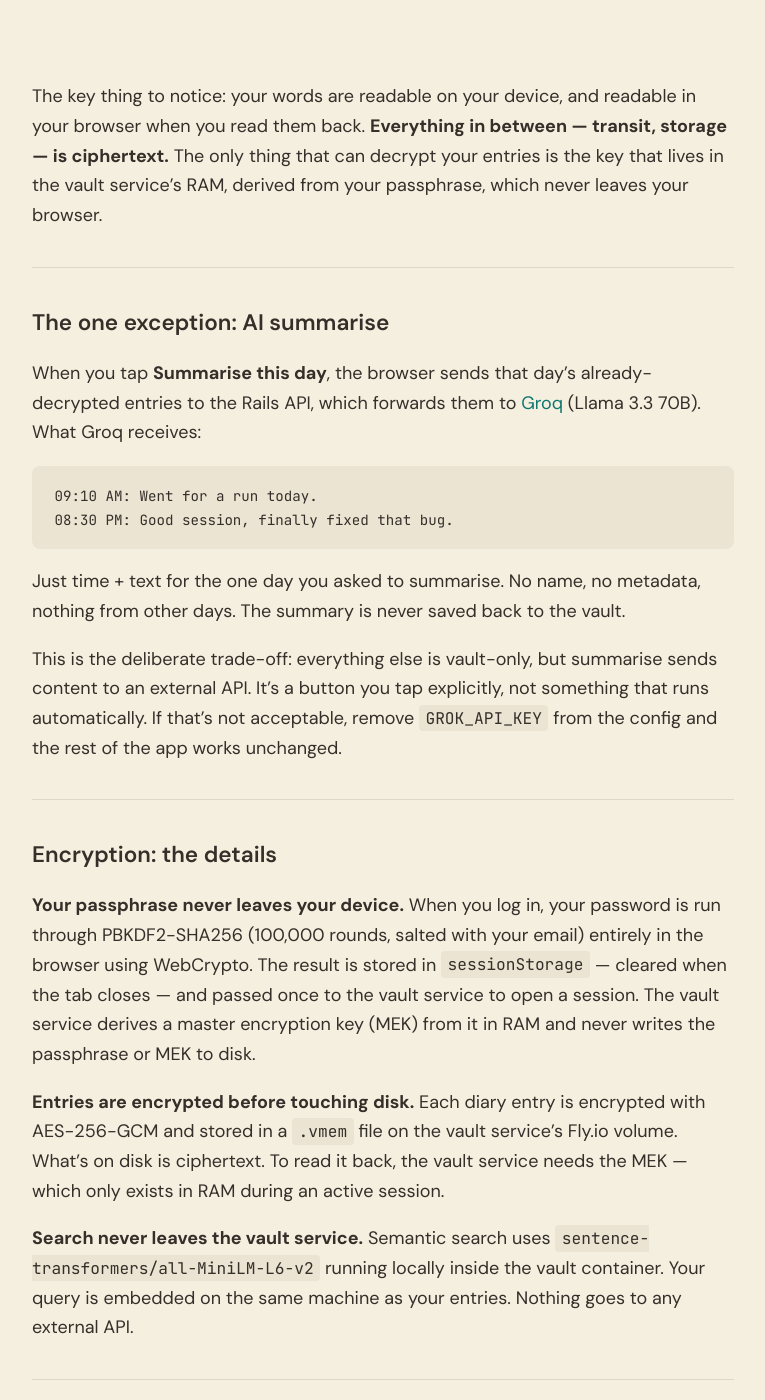
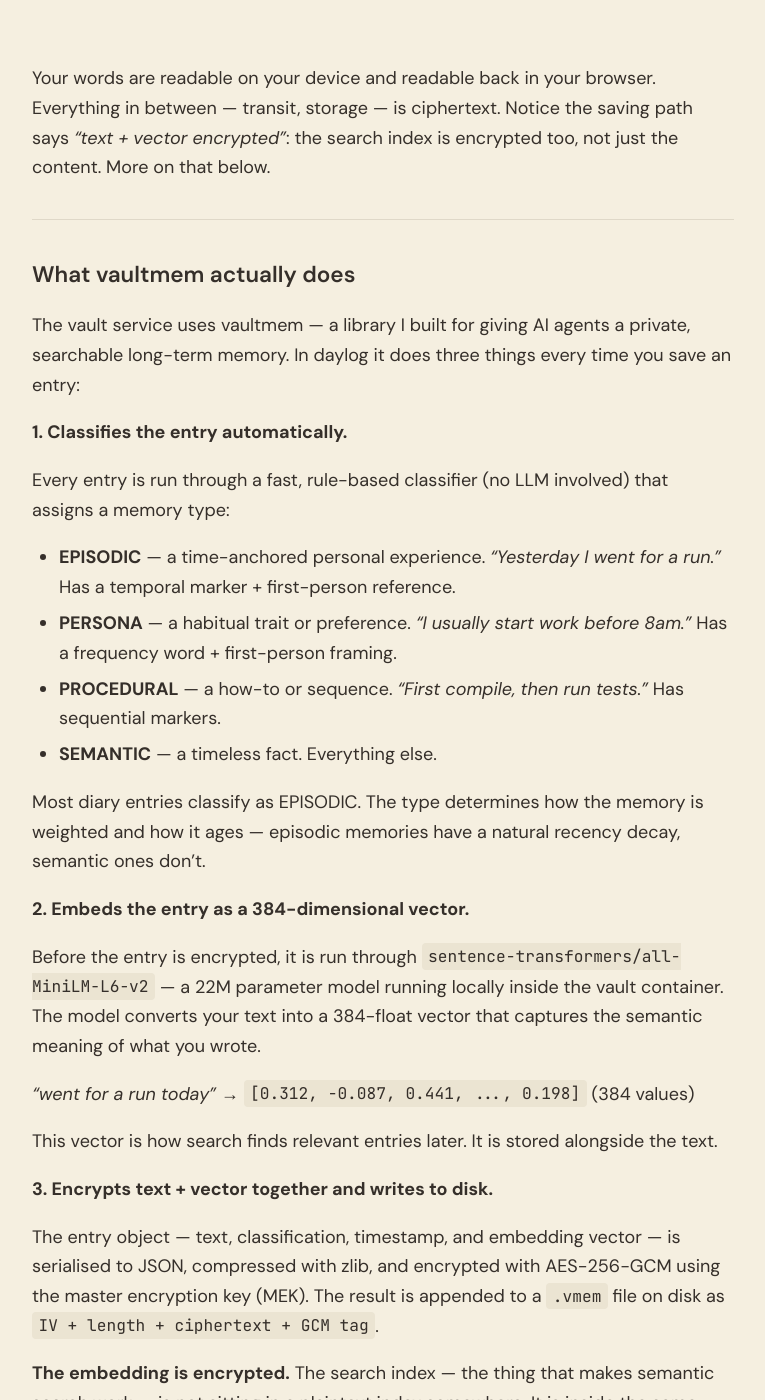
Before and after one commit to aag1091-alt/avinashgosavi.com, a Jekyll site: the page built from _posts/2026-04-12-daylog-security-architecture.md, in a window 1280 px wide and 1400 px high, scrolled down 1066 px. Shown: the whole window, without its empty margins (257-1022 px from the left). Built offline with Jekyll 4.4.1, drawn with Linux system fonts in a browser that asks for light colours; some of the changed text lies outside the part shown.

Commit message:
Add Try it yourself section; remove repo links
Live app URL, demo credentials, and guided examples for search,
summarise, and voice. Repo links removed since it's not public yet.

````diff
--- a/_posts/2026-04-12-daylog-security-architecture.md
+++ b/_posts/2026-04-12-daylog-security-architecture.md
@@ -2,20 +2,18 @@
 layout: post
 title: "How daylog Keeps Your Diary Private (Even from Itself)"
 permalink: /post/daylog-security-architecture/
-read_time: 7
+read_time: 8
 ---
 
-[daylog](https://github.com/aag1091-alt/daylog) is a voice diary. You open it, tap the mic, say what's on your mind, and it saves. You can search your entries semantically — "when was I frustrated?" — and ask an AI to summarise your day.
+daylog is a voice diary. You open it, tap the mic, say what's on your mind, and it saves. You can search your entries semantically — type "frustrated" and it surfaces the day you wrote *"couldn't make progress, everything felt blocked"* even though that exact word never appears.
 
-That last part sounds like a contradiction. Private diary. AI summary. How does that work without handing your thoughts to a cloud service?
-
-This post walks through exactly what goes where, what's encrypted and when, and what the one deliberate trade-off is.
+That search working at all, while keeping your diary private, requires a few things to be true simultaneously: the content must be encrypted at rest, the search index must also be encrypted, and nothing should leave the device to answer a query. This post explains how each of those holds.
 
 ---
 
 ## How your words travel
 
-The diagram below traces a single diary entry — "went for a run today" — from your mouth to disk, and back to your eyes.
+The diagram traces a single entry from your mouth to disk, and back to your eyes.
 
 <svg viewBox="0 0 700 290" xmlns="http://www.w3.org/2000/svg" style="width:100%;max-width:700px;display:block;margin:2rem 0;font-family:system-ui,sans-serif;font-size:12px">
   <defs>
@@ -24,171 +22,221 @@
     </marker>
   </defs>
 
-  <!-- ── SAVING label ── -->
+  <!-- SAVING label -->
   <text x="10" y="14" font-size="10" fill="#64748b" font-weight="700" letter-spacing="0.12em">SAVING AN ENTRY</text>
 
-  <!-- Write box 1: Speak -->
   <rect x="10" y="22" width="120" height="72" rx="7" fill="#dcfce7" stroke="#16a34a" stroke-width="1.5"/>
   <text x="70" y="46" text-anchor="middle" font-size="16">🎤</text>
   <text x="70" y="63" text-anchor="middle" font-size="10" fill="#15803d" font-weight="600">You speak</text>
   <text x="70" y="78" text-anchor="middle" font-size="9" fill="#166534">"went for a run today"</text>
-
   <line x1="130" y1="58" x2="148" y2="58" stroke="#94a3b8" stroke-width="1.5" marker-end="url(#arr)"/>
 
-  <!-- Write box 2: Browser -->
   <rect x="150" y="22" width="120" height="72" rx="7" fill="#dcfce7" stroke="#16a34a" stroke-width="1.5"/>
   <text x="210" y="43" text-anchor="middle" font-size="10" fill="#15803d" font-weight="600">Browser</text>
   <text x="210" y="57" text-anchor="middle" font-size="9" fill="#166534">"went for a run today"</text>
   <text x="210" y="70" text-anchor="middle" font-size="8" fill="#22c55e">transcribed on-device</text>
   <text x="210" y="83" text-anchor="middle" font-size="8" fill="#22c55e">nothing sent yet ✓</text>
-
   <line x1="270" y1="58" x2="288" y2="58" stroke="#94a3b8" stroke-width="1.5" marker-end="url(#arr)"/>
 
-  <!-- Write box 3: HTTPS -->
   <rect x="290" y="22" width="120" height="72" rx="7" fill="#dbeafe" stroke="#3b82f6" stroke-width="1.5"/>
   <text x="350" y="46" text-anchor="middle" font-size="10" fill="#1d4ed8" font-weight="600">HTTPS</text>
   <text x="350" y="60" text-anchor="middle" font-size="9" fill="#1d4ed8">"went for a run today"</text>
   <text x="350" y="74" text-anchor="middle" font-size="8" fill="#3b82f6">content encrypted</text>
   <text x="350" y="86" text-anchor="middle" font-size="8" fill="#3b82f6">in transit by TLS</text>
-
   <line x1="410" y1="58" x2="428" y2="58" stroke="#94a3b8" stroke-width="1.5" marker-end="url(#arr)"/>
 
-  <!-- Write box 4: Vault encrypts -->
   <rect x="430" y="22" width="120" height="72" rx="7" fill="#fef9c3" stroke="#ca8a04" stroke-width="1.5"/>
   <text x="490" y="43" text-anchor="middle" font-size="10" fill="#854d0e" font-weight="600">Vault encrypts</text>
-  <text x="490" y="57" text-anchor="middle" font-size="8" fill="#92400e">AES-256-GCM</text>
+  <text x="490" y="57" text-anchor="middle" font-size="8" fill="#92400e">embed → AES-256-GCM</text>
   <text x="490" y="70" text-anchor="middle" font-size="8" fill="#92400e">🔑 using your key</text>
-  <text x="490" y="83" text-anchor="middle" font-size="8" fill="#92400e">derived from password</text>
-
+  <text x="490" y="83" text-anchor="middle" font-size="8" fill="#92400e">text + vector encrypted</text>
   <line x1="550" y1="58" x2="568" y2="58" stroke="#94a3b8" stroke-width="1.5" marker-end="url(#arr)"/>
 
-  <!-- Write box 5: Disk -->
   <rect x="570" y="22" width="120" height="72" rx="7" fill="#fee2e2" stroke="#dc2626" stroke-width="1.5"/>
   <text x="630" y="43" text-anchor="middle" font-size="14">💾</text>
   <text x="630" y="59" text-anchor="middle" font-size="10" fill="#991b1b" font-weight="600">Stored on disk</text>
   <text x="630" y="73" text-anchor="middle" font-size="9" fill="#b91c1c">7f3a·a4c8·e12d·...</text>
   <text x="630" y="86" text-anchor="middle" font-size="8" fill="#dc2626">ciphertext — unreadable</text>
 
-  <!-- ── Divider ── -->
+  <!-- Divider -->
   <line x1="10" y1="112" x2="690" y2="112" stroke="#e2e8f0" stroke-width="1" stroke-dasharray="5,4"/>
 
-  <!-- ── READING label ── -->
+  <!-- READING label -->
   <text x="10" y="130" font-size="10" fill="#64748b" font-weight="700" letter-spacing="0.12em">READING YOUR ENTRIES</text>
 
-  <!-- Read box 1: Disk -->
   <rect x="10" y="138" width="120" height="72" rx="7" fill="#fee2e2" stroke="#dc2626" stroke-width="1.5"/>
   <text x="70" y="157" text-anchor="middle" font-size="14">💾</text>
   <text x="70" y="174" text-anchor="middle" font-size="10" fill="#991b1b" font-weight="600">Stored on disk</text>
   <text x="70" y="188" text-anchor="middle" font-size="9" fill="#b91c1c">7f3a·a4c8·e12d·...</text>
   <text x="70" y="201" text-anchor="middle" font-size="8" fill="#dc2626">ciphertext</text>
-
   <line x1="130" y1="174" x2="148" y2="174" stroke="#94a3b8" stroke-width="1.5" marker-end="url(#arr)"/>
 
-  <!-- Read box 2: Vault decrypts -->
   <rect x="150" y="138" width="120" height="72" rx="7" fill="#fef9c3" stroke="#ca8a04" stroke-width="1.5"/>
   <text x="210" y="159" text-anchor="middle" font-size="10" fill="#854d0e" font-weight="600">Vault decrypts</text>
   <text x="210" y="173" text-anchor="middle" font-size="9" fill="#166534">"went for a run today"</text>
   <text x="210" y="186" text-anchor="middle" font-size="8" fill="#92400e">🔑 your key only</text>
   <text x="210" y="199" text-anchor="middle" font-size="8" fill="#92400e">in memory, not logged</text>
-
   <line x1="270" y1="174" x2="288" y2="174" stroke="#94a3b8" stroke-width="1.5" marker-end="url(#arr)"/>
 
-  <!-- Read box 3: HTTPS -->
   <rect x="290" y="138" width="120" height="72" rx="7" fill="#dbeafe" stroke="#3b82f6" stroke-width="1.5"/>
   <text x="350" y="162" text-anchor="middle" font-size="10" fill="#1d4ed8" font-weight="600">HTTPS</text>
   <text x="350" y="176" text-anchor="middle" font-size="9" fill="#166534">"went for a run today"</text>
   <text x="350" y="190" text-anchor="middle" font-size="8" fill="#3b82f6">content encrypted</text>
   <text x="350" y="202" text-anchor="middle" font-size="8" fill="#3b82f6">in transit by TLS</text>
-
   <line x1="410" y1="174" x2="428" y2="174" stroke="#94a3b8" stroke-width="1.5" marker-end="url(#arr)"/>
 
-  <!-- Read box 4: Browser -->
   <rect x="430" y="138" width="120" height="72" rx="7" fill="#dcfce7" stroke="#16a34a" stroke-width="1.5"/>
   <text x="490" y="159" text-anchor="middle" font-size="10" fill="#15803d" font-weight="600">Browser</text>
   <text x="490" y="173" text-anchor="middle" font-size="9" fill="#166534">"went for a run today"</text>
   <text x="490" y="186" text-anchor="middle" font-size="8" fill="#22c55e">plain text ✓</text>
-
   <line x1="550" y1="174" x2="568" y2="174" stroke="#94a3b8" stroke-width="1.5" marker-end="url(#arr)"/>
 
-  <!-- Read box 5: You see it -->
   <rect x="570" y="138" width="120" height="72" rx="7" fill="#dcfce7" stroke="#16a34a" stroke-width="1.5"/>
   <text x="630" y="159" text-anchor="middle" font-size="14">📱</text>
   <text x="630" y="175" text-anchor="middle" font-size="10" fill="#15803d" font-weight="600">You see it</text>
   <text x="630" y="189" text-anchor="middle" font-size="9" fill="#166534">"went for a run today"</text>
 
-  <!-- ── Legend ── -->
+  <!-- Legend -->
   <rect x="10" y="230" width="11" height="11" fill="#dcfce7" stroke="#16a34a" stroke-width="1.5" rx="2"/>
   <text x="25" y="240" font-size="9" fill="#64748b">Readable text</text>
-
   <rect x="120" y="230" width="11" height="11" fill="#fee2e2" stroke="#dc2626" stroke-width="1.5" rx="2"/>
   <text x="135" y="240" font-size="9" fill="#64748b">Encrypted — unreadable</text>
-
   <rect x="278" y="230" width="11" height="11" fill="#dbeafe" stroke="#3b82f6" stroke-width="1.5" rx="2"/>
   <text x="293" y="240" font-size="9" fill="#64748b">Secured in transit (TLS)</text>
-
   <rect x="445" y="230" width="11" height="11" fill="#fef9c3" stroke="#ca8a04" stroke-width="1.5" rx="2"/>
   <text x="460" y="240" font-size="9" fill="#64748b">Encryption / decryption point</text>
 </svg>
 
-The key thing to notice: your words are readable on your device, and readable in your browser when you read them back. **Everything in between — transit, storage — is ciphertext.** The only thing that can decrypt your entries is the key that lives in the vault service's RAM, derived from your passphrase, which never leaves your browser.
+Your words are readable on your device and readable back in your browser. Everything in between — transit, storage — is ciphertext. Notice the saving path says *"text + vector encrypted"*: the search index is encrypted too, not just the content. More on that below.
 
 ---
 
-## The one exception: AI summarise
+## What vaultmem actually does
 
-When you tap **Summarise this day**, the browser sends that day's already-decrypted entries to the Rails API, which forwards them to [Groq](https://groq.com) (Llama 3.3 70B). What Groq receives:
+The vault service uses vaultmem — a library I built for giving AI agents a private, searchable long-term memory. In daylog it does three things every time you save an entry:
+
+**1. Classifies the entry automatically.**
+
+Every entry is run through a fast, rule-based classifier (no LLM involved) that assigns a memory type:
+
+- **EPISODIC** — a time-anchored personal experience. *"Yesterday I went for a run."* Has a temporal marker + first-person reference.
+- **PERSONA** — a habitual trait or preference. *"I usually start work before 8am."* Has a frequency word + first-person framing.
+- **PROCEDURAL** — a how-to or sequence. *"First compile, then run tests."* Has sequential markers.
+- **SEMANTIC** — a timeless fact. Everything else.
+
+Most diary entries classify as EPISODIC. The type determines how the memory is weighted and how it ages — episodic memories have a natural recency decay, semantic ones don't.
+
+**2. Embeds the entry as a 384-dimensional vector.**
+
+Before the entry is encrypted, it is run through `sentence-transformers/all-MiniLM-L6-v2` — a 22M parameter model running locally inside the vault container. The model converts your text into a 384-float vector that captures the semantic meaning of what you wrote.
+
+*"went for a run today"* → `[0.312, -0.087, 0.441, ..., 0.198]` (384 values)
+
+This vector is how search finds relevant entries later. It is stored alongside the text.
+
+**3. Encrypts text + vector together and writes to disk.**
+
+The entry object — text, classification, timestamp, and embedding vector — is serialised to JSON, compressed with zlib, and encrypted with AES-256-GCM using the master encryption key (MEK). The result is appended to a `.vmem` file on disk as `IV + length + ciphertext + GCM tag`.
+
+**The embedding is encrypted.** The search index — the thing that makes semantic search work — is not sitting in a plaintext index somewhere. It is inside the same ciphertext block as your diary entry. Nobody can search your vault without your key.
+
+---
+
+## How search works end to end
+
+When you type "frustrated" into the search bar:
+
+**1. The vault service embeds your query.**
+
+"frustrated" → `[0.289, -0.041, 0.509, ...]` (the same 384-dim model, same vector space as your stored entries).
+
+**2. It decrypts all stored embeddings from disk.**
+
+Every `.vmem` entry is decrypted in RAM. The vault service now holds a matrix of shape `(N entries) × 384`.
+
+**3. It runs a batched dot product.**
+
+Since both vectors are unit-normalised, dot product = cosine similarity. One matrix multiply gives a relevance score for every entry simultaneously.
+
+**4. It filters, ranks, and returns.**
+
+Entries with score below 0.3 are dropped. The rest are sorted and the top 8 returned — with their decrypted text.
+
+The decrypted entries exist only in RAM during this step. They are never written back to disk.
+
+**Why this finds meaning, not just keywords.**
+
+Two sentences with similar meaning will have similar vectors even if they share no words. "couldn't make any progress today, everything felt blocked" scores ~0.62 against "frustrated" because the model has learned that these concepts occupy the same region of the vector space.
+
+This is the same reason "angry" might surface an entry about a deploy failing at midnight, or "energised" might surface one about a flow state — the words you actually wrote don't have to match the words you search for.
+
+---
+
+## The memory hierarchy
+
+vaultmem stores entries at three granularity levels:
+
+- **ATOM** — a single diary entry. This is what you write.
+- **COMPOSITE** — an auto-generated aggregation of related atoms. A weekly summary, or a cluster of entries about the same topic. Not yet used in daylog but the foundation is there.
+- **AFFINITY** — a detected standing pattern. If the vault notices you mention sleep problems every week, it could surface that as a persistent affinity. This is where it starts to feel less like a diary and more like a memory that knows you.
+
+Search queries all three tiers in priority order — AFFINITY first, then COMPOSITE, then ATOM — so a standing pattern surfaces above any individual entry that mentions the same thing.
+
+---
+
+## The one trade-off: AI summarise
+
+When you tap **Summarise this day**, the browser's already-decrypted entries for that day are sent to [Groq](https://groq.com) (Llama 3.3 70B) via the Rails API. What Groq receives:
 
 ```
 09:10 AM: Went for a run today.
 08:30 PM: Good session, finally fixed that bug.
 ```
 
-Just time + text for the one day you asked to summarise. No name, no metadata, nothing from other days. The summary is never saved back to the vault.
+Time + text for one day. No name, no metadata, nothing from other days. The summary is returned and displayed — it's never saved back into the vault.
 
-This is the deliberate trade-off: everything else is vault-only, but summarise sends content to an external API. It's a button you tap explicitly, not something that runs automatically. If that's not acceptable, remove `GROK_API_KEY` from the config and the rest of the app works unchanged.
+Everything else — adding entries, browsing, searching — is vault-only. No external API. Summarise is the one feature that trades privacy for convenience, and it's a button you tap deliberately.
 
----
-
-## Encryption: the details
-
-**Your passphrase never leaves your device.** When you log in, your password is run through PBKDF2-SHA256 (100,000 rounds, salted with your email) entirely in the browser using WebCrypto. The result is stored in `sessionStorage` — cleared when the tab closes — and passed once to the vault service to open a session. The vault service derives a master encryption key (MEK) from it in RAM and never writes the passphrase or MEK to disk.
-
-**Entries are encrypted before touching disk.** Each diary entry is encrypted with AES-256-GCM and stored in a `.vmem` file on the vault service's Fly.io volume. What's on disk is ciphertext. To read it back, the vault service needs the MEK — which only exists in RAM during an active session.
-
-**Search never leaves the vault service.** Semantic search uses `sentence-transformers/all-MiniLM-L6-v2` running locally inside the vault container. Your query is embedded on the same machine as your entries. Nothing goes to any external API.
-
----
-
-## What the Rails API sees
-
-The Rails API handles auth (JWT tokens, bcrypt passwords). It proxies vault requests to the vault service over Fly's private internal network.
-
-It can see: your email, that you opened a session, request timing.
-
-It cannot see: your diary content (always ciphertext at the vault layer), your passphrase (passed through immediately without logging), your search queries.
-
-The vault service is not reachable from the public internet — only from the Rails API over `*.internal`.
+If that trade-off isn't right for you, remove `GROK_API_KEY` from the Rails API config and everything else works unchanged.
 
 ---
 
 ## Data at rest
 
-| Where | What | Encrypted? |
+| Where | What | Status |
 |---|---|---|
-| Fly.io volume | `.vmem` ciphertext | AES-256-GCM |
-| Postgres (Neon) | email, bcrypt hash, session tokens | Passwords hashed; DB encrypted at rest |
-| Browser sessionStorage | session_id, passphrase | Cleared on tab close |
+| Fly.io volume (`/data/vaults/`) | `.vmem` — text + embedding vectors, all encrypted | AES-256-GCM |
+| Postgres (Neon) | email, bcrypt password hash | Passwords hashed; DB encrypted at rest |
+| Browser sessionStorage | session_id, derived passphrase | Cleared on tab close |
 | Browser localStorage | auth JWT | Cleared on sign out |
+| Vault service RAM | MEK, decrypted atoms during active session | Never written to disk |
 
 ---
 
 ## The short version
 
-- **Speaking**: transcribed on-device by Apple's neural engine. Nothing leaves your phone.
-- **Saving**: encrypted with your key before hitting disk. Vault service holds the key in RAM only.
-- **Searching**: runs inside the vault service. No external API.
-- **Summarising**: sends that day's entries to Groq. Your choice, one day at a time.
+- **Voice input**: transcribed on-device by Apple's neural engine. Nothing leaves your phone at this step.
+- **Saving**: entry is classified, embedded, then encrypted. Text and search vector hit disk together, both as ciphertext.
+- **Searching**: vault decrypts embeddings in RAM, runs cosine similarity, returns matching plaintext. No external API.
+- **Summarising**: sends that day's entries to Groq. Optional, explicit, one day at a time.
+
+The encrypted search index is the part most people don't expect. Normally if you want full-text or semantic search, you need a plaintext index somewhere — Elasticsearch, pgvector, whatever. vaultmem stores the vectors encrypted alongside the content, so you get semantic search without giving the index to anyone.
 
 ---
 
-*daylog is open source: [github.com/aag1091-alt/daylog](https://github.com/aag1091-alt/daylog)*
+## Try it yourself
+
+The app is live. You can log in with the demo account and poke around — all entries are pre-seeded across the last two months.
+
+**[daylog-ds3.pages.dev](https://daylog-ds3.pages.dev)**
+
+```
+email:    demo@daylog.app
+password: demo1234
+```
+
+Things worth trying:
+
+- **Search** (bottom nav → Search tab): type `frustrated`, `flow state`, `couldn't sleep`, or `good run` — these find entries by meaning, not exact words
+- **Summarise**: navigate to any day that has entries, scroll past the list, tap **Summarize this day** — it reads everything you logged that day and reflects back themes and mood
+- **Voice**: tap the mic, say something, watch the live transcription appear word by word
````
